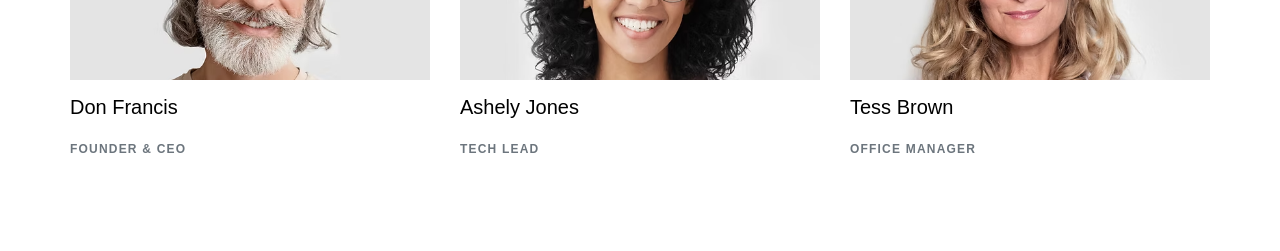
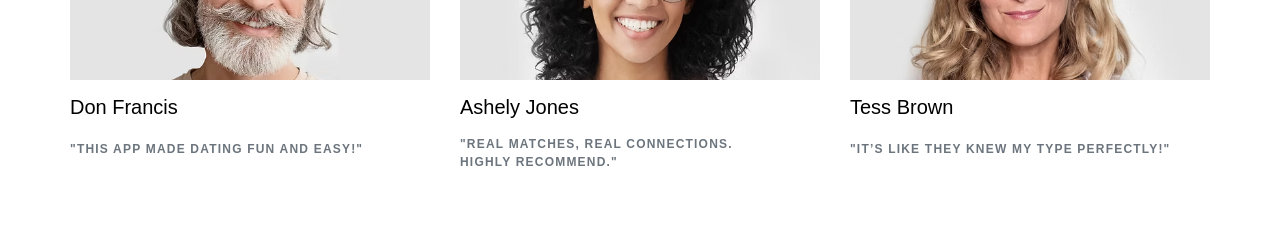
Before and after one commit to davidBen-Adeji/coachJonathanBates, a plain HTML site: page index.html in a window 1280 px wide. Shown: the part 3420-3671 px from the top of the page. Drawn offline with nearby package versions, Linux system fonts and the light colour scheme; files whose address does not match are found by name; a web font is replaced by a local one.

Commit message:
updated index.html

```diff
--- a/index.html
+++ b/index.html
@@ -495,7 +495,7 @@
               </figure>
               <div class="card-body">
                 <h4 class="card-title"><a href="#">Don Francis</a></h4>
-                <span class="eyebrow text-muted">Founder & CEO</span>
+                <span class="eyebrow text-muted">"This app made dating fun and easy!"</span>
               </div>
             </div>
           </div>
@@ -506,7 +506,7 @@
               </figure>
               <div class="card-body">
                 <h4 class="card-title"><a href="#">Ashely Jones</a></h4>
-                <span class="eyebrow text-muted">Tech Lead</span>
+                <span class="eyebrow text-muted">"Real matches, real connections. Highly recommend." </span>
               </div>
             </div>
           </div>
@@ -517,7 +517,7 @@
               </figure>
               <div class="card-body">
                 <h4 class="card-title"><a href="#">Tess Brown</a></h4>
-                <span class="eyebrow text-muted">Office Manager</span>
+                <span class="eyebrow text-muted">"It’s like they knew my type perfectly!"</span>
               </div>
             </div>
           </div>
```
